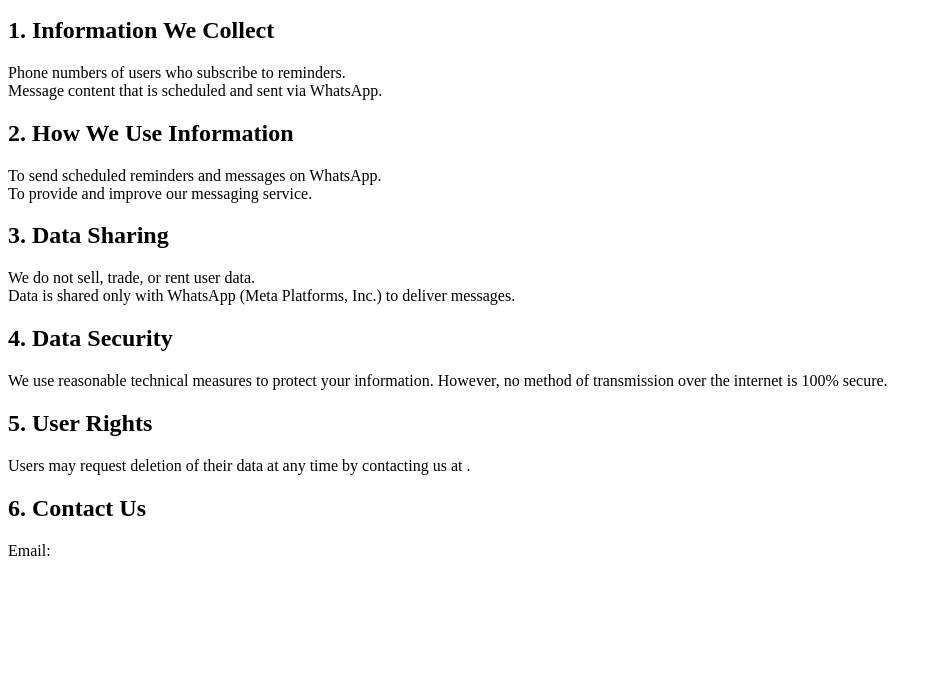
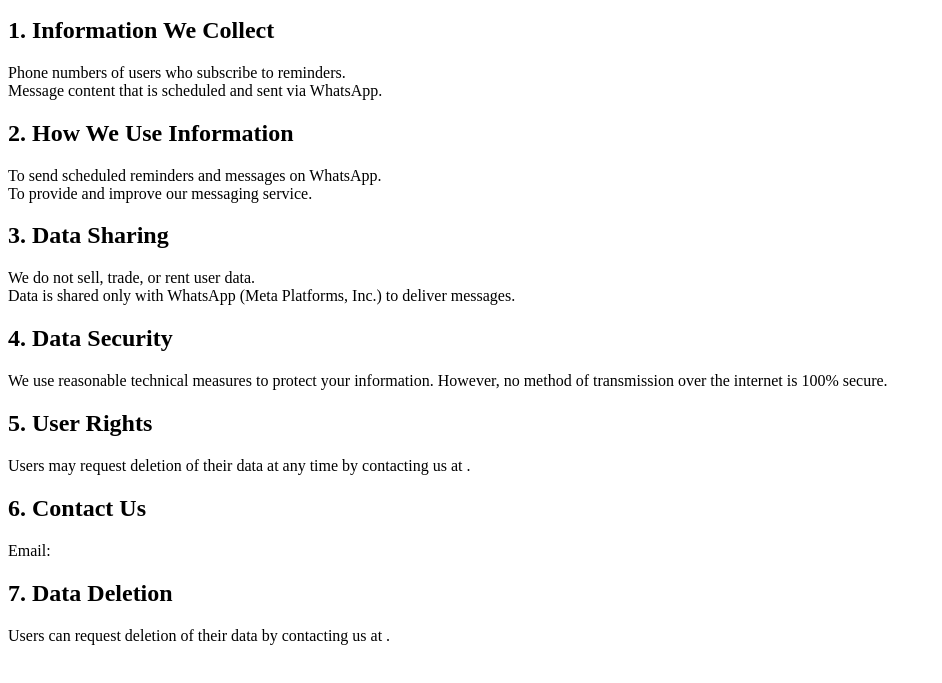
Before and after one commit to Fr-Smit/privacy-policy, a plain HTML site: page index.html in a window 1280 px wide. Shown: the part 101-784 px from the top of the page, without its empty margins (0-942 px from the left). Drawn offline with Linux system fonts and the light colour scheme.

Commit message:
Update index.html

```diff
--- a/index.html
+++ b/index.html
@@ -27,5 +27,9 @@
 
   <h2>6. Contact Us</h2>
   <p>Email: <a href="mailto:"></a></p>
+
+  <h2>7. Data Deletion</h2>
+  <p>Users can request deletion of their data by contacting us at <a href="mailto:"></a>.</p>
+
 </body>
 </html>
```
